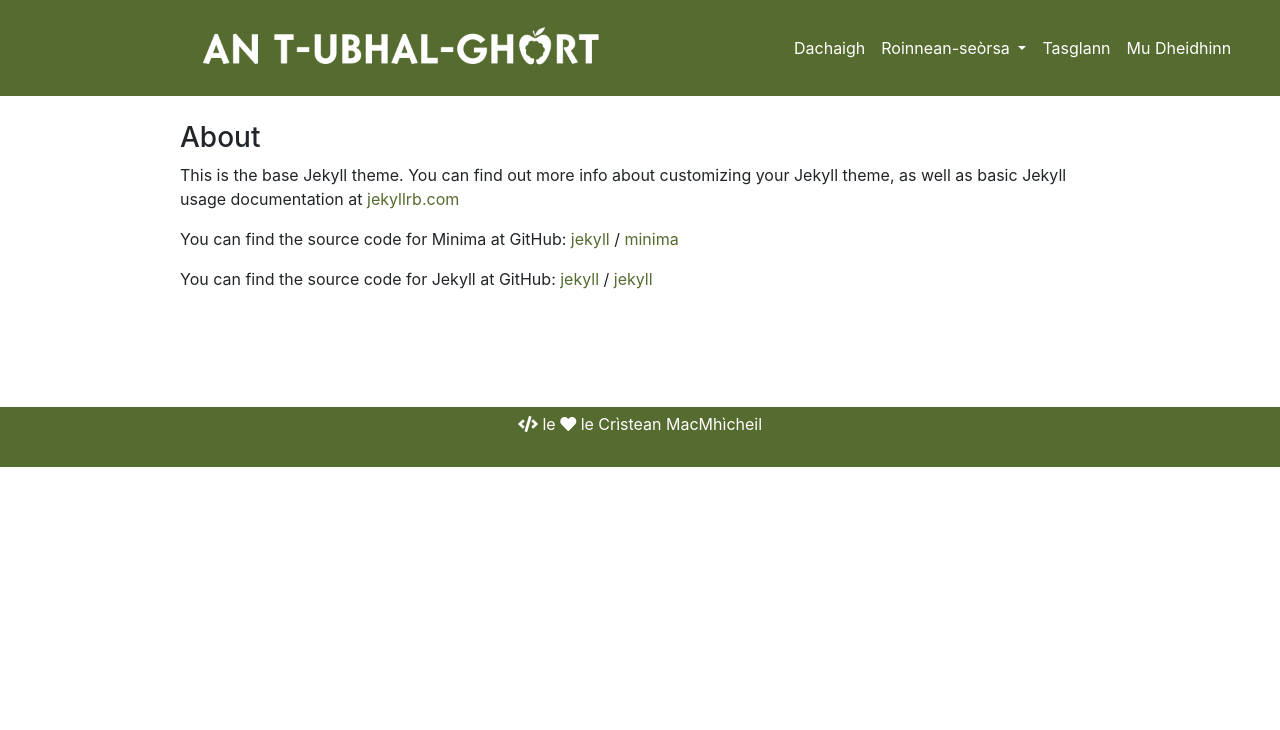
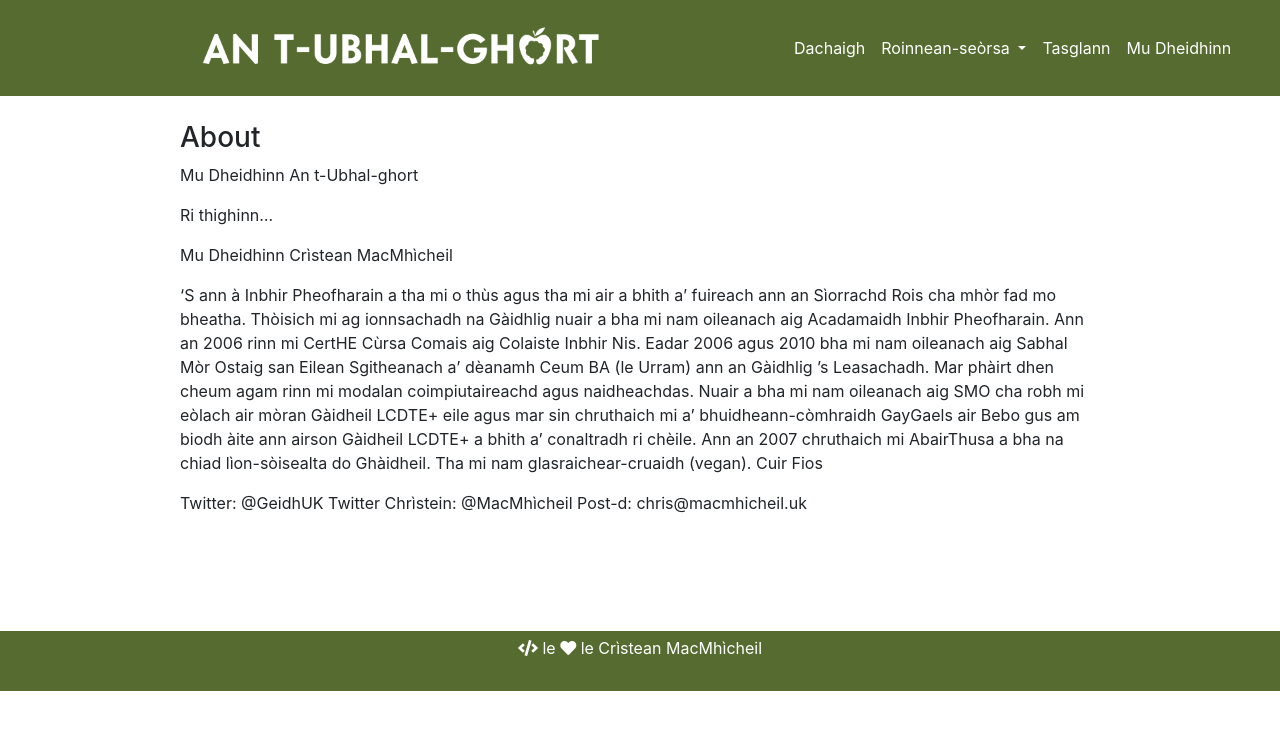
Before and after one commit to MacMhicheil/atug, a Jekyll site: the page built from mu-dheidhinn.md, in a window 1280 px wide. Shown: the top 730 px of the page. Built offline with Jekyll 4.4.1, drawn with Linux system fonts in a browser that asks for light colours; nearby versions of some CDN libraries.

Commit message:
Update mu-dheidhinn.md

```diff
--- a/mu-dheidhinn.md
+++ b/mu-dheidhinn.md
@@ -4,15 +4,19 @@ title: About
 permalink: /mu-dheidhinn/
 ---
 
-This is the base Jekyll theme. You can find out more info about customizing your Jekyll theme, as well as basic Jekyll usage documentation at [jekyllrb.com](https://jekyllrb.com/)
+Mu Dheidhinn An t-Ubhal-ghort
 
-You can find the source code for Minima at GitHub:
-[jekyll][jekyll-organization] /
-[minima](https://github.com/jekyll/minima)
+Ri thighinn…
 
-You can find the source code for Jekyll at GitHub:
-[jekyll][jekyll-organization] /
-[jekyll](https://github.com/jekyll/jekyll)
+Mu Dheidhinn Crìstean MacMhìcheil
 
+‘S ann à Inbhir Pheofharain a tha mi o thùs agus tha mi air a bhith a’ fuireach ann an Sìorrachd Rois cha mhòr fad mo bheatha.
+Thòisich mi ag ionnsachadh na Gàidhlig nuair a bha mi nam oileanach aig Acadamaidh Inbhir Pheofharain. Ann an 2006 rinn mi CertHE Cùrsa Comais aig Colaiste Inbhir Nis. Eadar 2006 agus 2010 bha mi nam oileanach aig Sabhal Mòr Ostaig san Eilean Sgitheanach a’ dèanamh Ceum BA (le Urram) ann an Gàidhlig ’s Leasachadh. Mar phàirt dhen cheum agam rinn mi modalan coimpiutaireachd agus naidheachdas.
+Nuair a bha mi nam oileanach aig SMO cha robh mi eòlach air mòran Gàidheil LCDTE+ eile agus mar sin chruthaich mi a’ bhuidheann-còmhraidh GayGaels air Bebo gus am biodh àite ann airson Gàidheil LCDTE+ a bhith a’ conaltradh ri chèile.
+Ann an 2007 chruthaich mi AbairThusa a bha na chiad lìon-sòisealta do Ghàidheil.
+Tha mi nam glasraichear-cruaidh (vegan).
+Cuir Fios
 
-[jekyll-organization]: https://github.com/jekyll
+Twitter: @GeidhUK
+Twitter Chrìstein: @MacMhìcheil
+Post-d: chris@macmhicheil.uk
```
